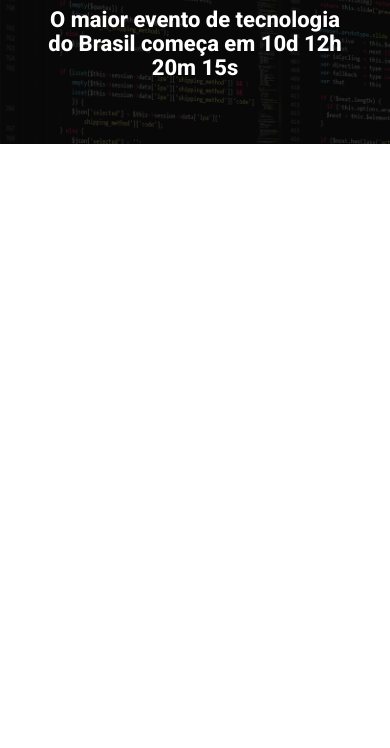
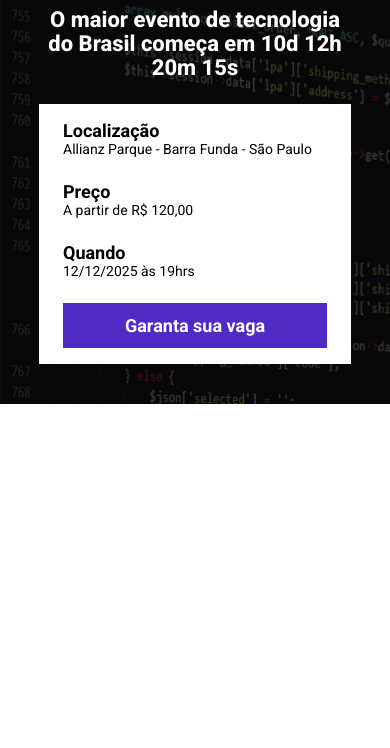
Before and after one commit to Li-Mateus/ebac_tech_talks, a website built with Parcel: page src/index.html in a window 390 px wide. Shown: the part 96-844 px from the top of the page. Built offline with nearby package versions, Linux system fonts and the light colour scheme.

Commit message:
Adicionando a barra de informações ao hero

```diff
--- a/src/index.html
+++ b/src/index.html
@@ -16,6 +16,25 @@
             <p class="hero__text">
                 O maior evento de tecnologia do Brasil começa em 10d 12h 20m 15s
             </p>
+            <div class="infos-bar">
+                <ul class="infos-bar__infos">
+                    <li class="infos-bar__infos__item">
+                        <b>Localização</b>
+                        Allianz Parque - Barra Funda - São Paulo
+                    </li>
+                    <li class="infos-bar__infos__item">
+                        <b>Preço</b>
+                        A partir de R$ 120,00
+                    </li>
+                    <li class="infos-bar__infos__item">
+                        <b>Quando</b>
+                        12/12/2025 às 19hrs
+                    </li>
+                </ul>
+                <a class="button button--primary" href="#">
+                    Garanta sua vaga
+                </a>
+            </div>
         </div>
     </header>
 
--- /dev/null
+++ b/src/styles/components/_buttons.scss
@@ -0,0 +1,23 @@
+.button {
+    padding: 12px;
+    font-size: 18px;
+    font-weight: bold;
+    text-decoration: none;
+    text-align: center;
+    white-space: nowrap;
+
+    &--primary {
+        color: #fff;
+        background-color: #4F2AC3;
+    }
+
+    @media (max-width: 1024px) {
+        display: flex;
+        align-items: center;
+    }
+
+    @media (max-width: 640px) {
+        display: block;
+        width: 100%;
+    }
+}
--- /dev/null
+++ b/src/styles/components/_infos_bar.scss
@@ -0,0 +1,40 @@
+.infos-bar {
+    padding: 16px 24px;
+    background-color: #fff;
+    display: flex;
+    justify-content: space-between;
+
+    &__infos {
+        display: flex;
+        gap: 40px;
+
+        &__item {
+            font-size: 14px;
+            color: #000;
+
+            b {
+                color: #000;
+                font-size: 18px;
+                display: block;
+            }
+        }
+    }
+
+    @media (max-width: 1024px) {
+        &__infos {
+            gap: 16px;
+        }
+    }
+
+    @media (max-width: 640px) {
+        display: block;
+
+        &__infos {
+            display: block;
+
+            &__item {
+                margin-bottom: 24px;
+            }
+        }
+    }
+}
--- a/src/styles/main.scss
+++ b/src/styles/main.scss
@@ -1,4 +1,6 @@
 @use 'hero';
+@use 'components/infos_bar';
+@use 'components/buttons';
 
 * {
     margin: 0;
@@ -6,6 +8,7 @@
     box-sizing: border-box;
     font-family: "Roboto", sans-serif;
     color: #fff;
+    list-style: none;
 }
 
 .container {
```
